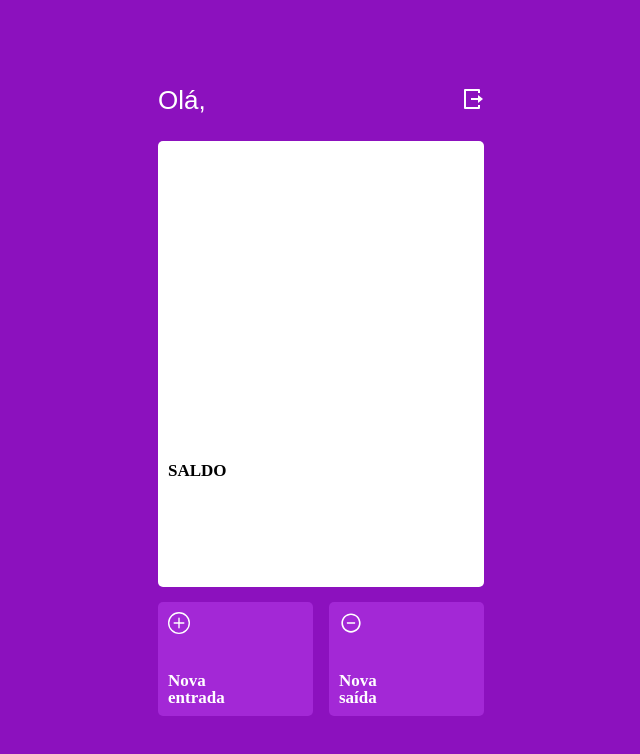
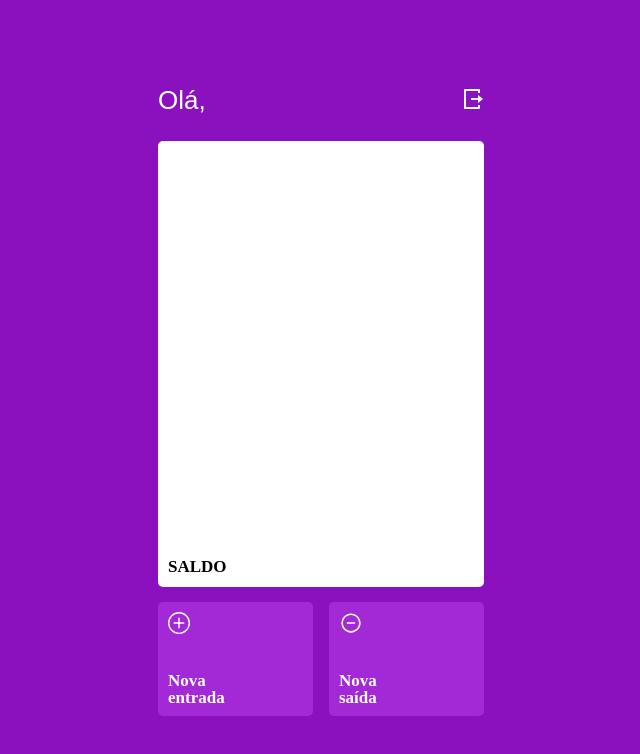
Before and after one commit to Marceloleda/projeto14-mywallet-front, a React (Create React App) app: page /home in a window 1280 px wide. Shown: the top 754 px of the page, without its empty margins (319-959 px from the left). Built offline with nearby package versions, Linux system fonts and the light colour scheme; no server answers.

Commit message:
ajustes no layout

```diff
--- a/src/Components/Home.js
+++ b/src/Components/Home.js
@@ -117,6 +117,7 @@ const Descricao = styled.div`
     }
 `
 const Conteiner = styled.div`
+
     font-family: 'Raleway';
     display:flex;
     justify-content: center;
@@ -148,6 +149,8 @@ const Cabecalho = styled.div`
     }
 `;
 const Registros = styled.div`
+    position: relative;
+
     margin-top: 25px;
     width: 326px;
     height: 446px;
@@ -188,7 +191,6 @@ const Saida = styled.div`
     cursor:pointer;
 `
 const Saldo = styled.div`
-    position: fixed;
     font-family: 'Raleway';
     font-size: 17px;
     h1{
@@ -196,10 +198,13 @@ const Saldo = styled.div`
         line-height: 20px;
         font-weight: 700;
     }
+    position: absolute;
+
     display:flex;
     align-items:center;
     width: 306px;
     height:0px;
+    bottom: 20px;
     justify-content: space-between;
     margin-top:320px;
 `
```
